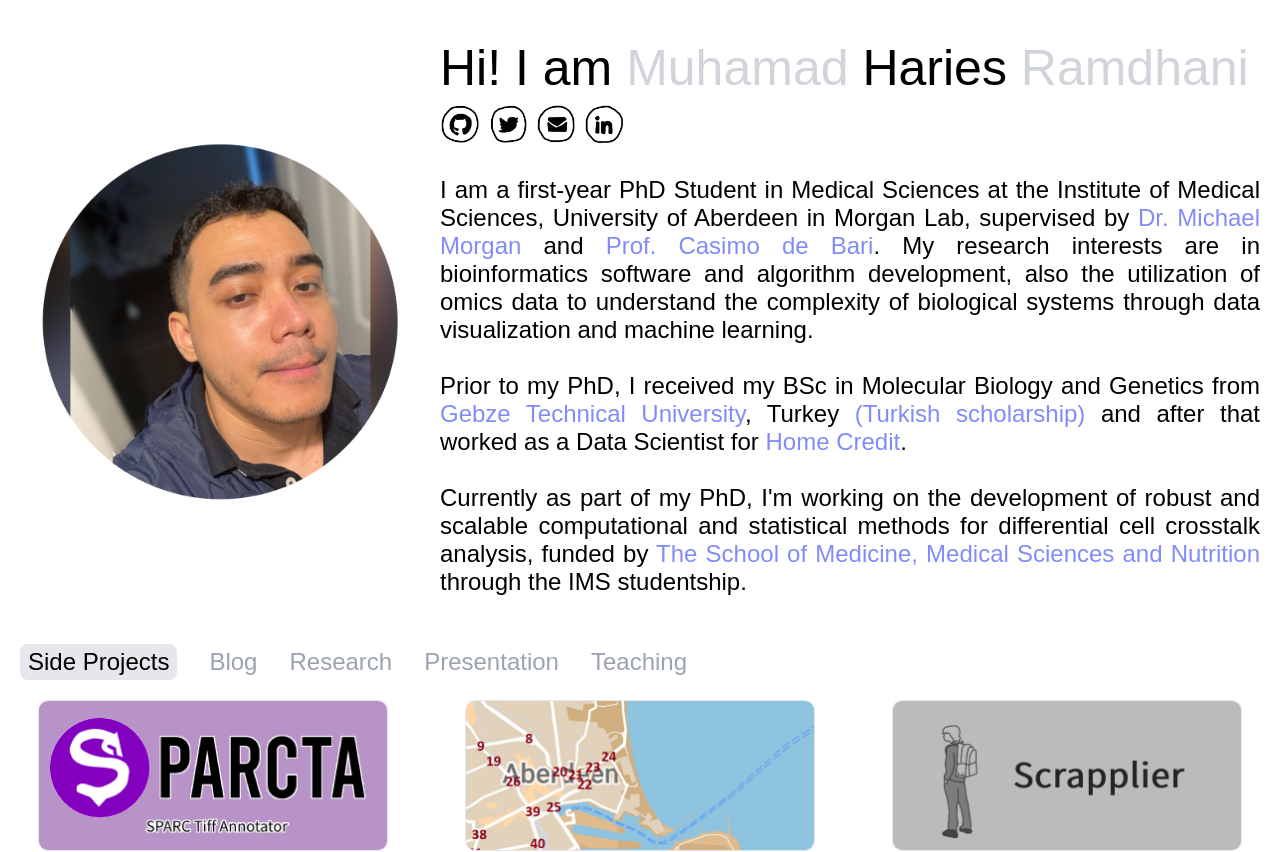
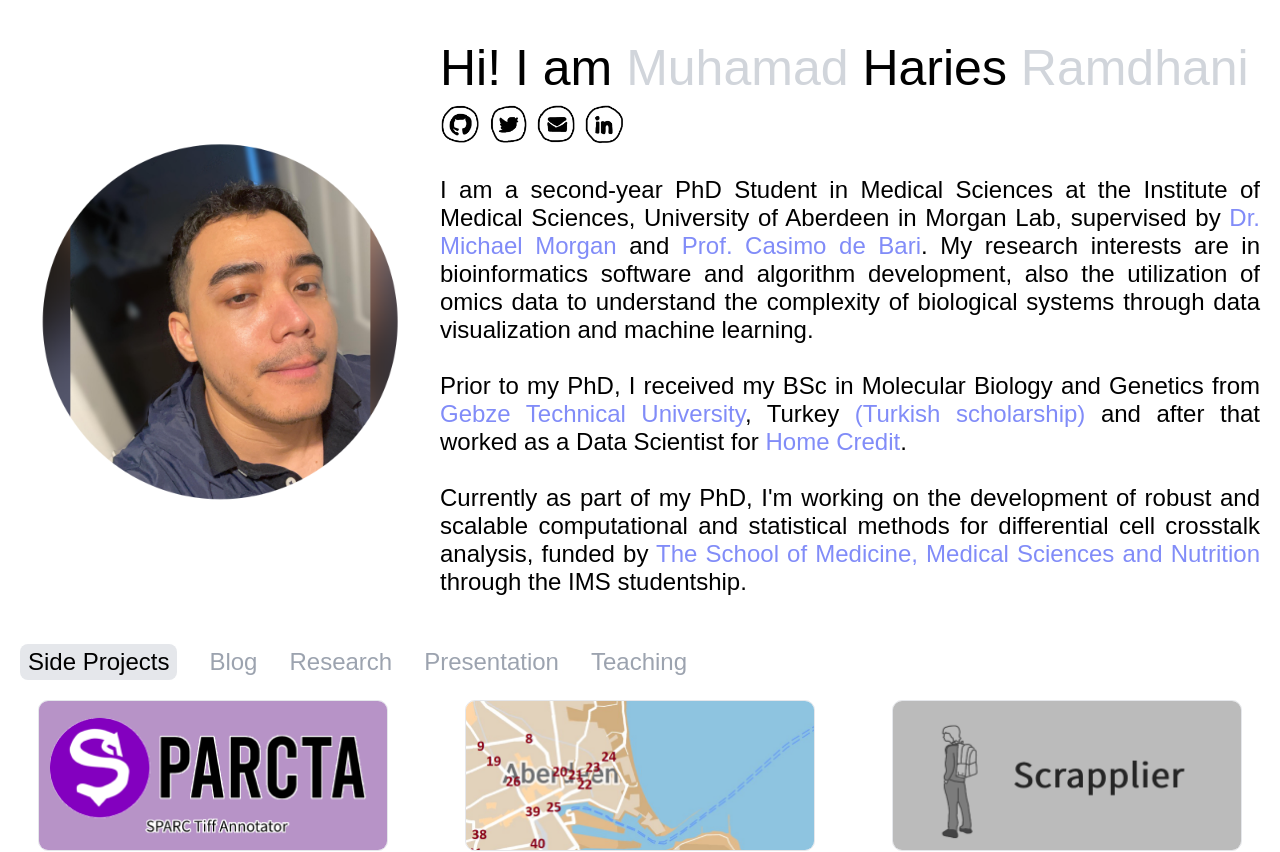
Before and after one commit to hariesramdhani/hariesramdhani.github.io, a Next.js app: page / in a window 1280 px wide. Shown: the top 852 px of the page. Built offline with nearby package versions, Linux system fonts and the light colour scheme; a web font is replaced by a local one.

Commit message:
Updated first -> second, I am a second-year now, holy sh...

```diff
--- a/app/layout.tsx
+++ b/app/layout.tsx
@@ -53,7 +53,7 @@ export default function RootLayout({ children }: RootLayoutProps) {
                             style={{ fontSize: 24 }}
                             className="leading-7 text-justify"
                         >
-                            I am a first-year PhD Student in Medical Sciences at
+                            I am a second-year PhD Student in Medical Sciences at
                             the Institute of Medical Sciences, University of
                             Aberdeen in Morgan Lab, supervised by{" "}
                             <Link
```
